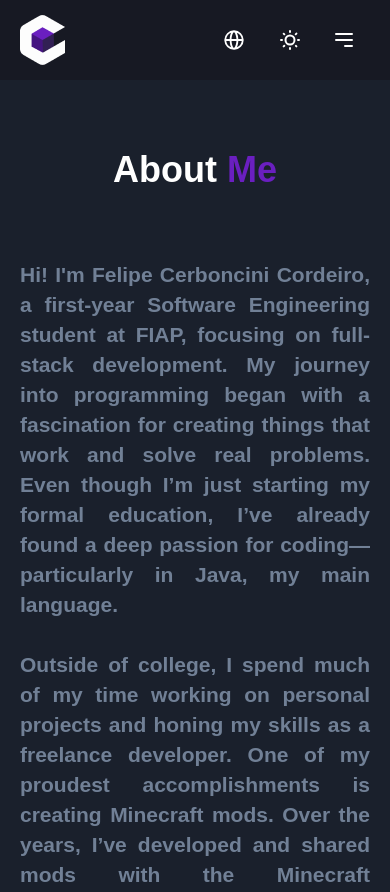
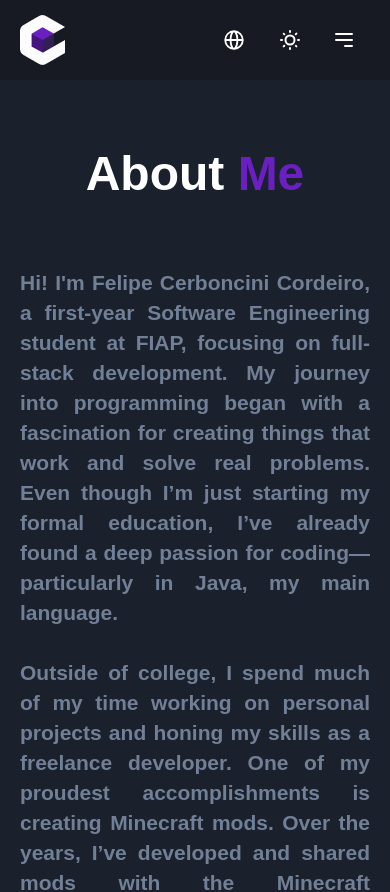
Before and after one commit to CerbonXD/Portfolio-WebSite, a React (Vite) app: page /about in a window 390 px wide. Shown: the top 892 px of the page. Built offline with nearby package versions, Linux system fonts and the light colour scheme; a web font is replaced by a local one; what i18next-xhr-backend would draw is missing.

Commit message:
Change mobile header size on about page

```diff
--- a/src/pages/About.jsx
+++ b/src/pages/About.jsx
@@ -3,7 +3,7 @@ import GitHubCalendar from "react-github-calendar";
 import {useTranslation} from "react-i18next";
 
 const svgSize = "90"
-const h1CenterCss = "text-4xl sm:text-6xl text-center my-[4.375rem]"
+const h1CenterCss = "text-5xl sm:text-6xl text-center my-[4.375rem]"
 const skillsCss = "flex justify-center flex-wrap gap-[3.125rem] max-w-6xl mx-auto"
 const coloredTextCss = "text-[#6A1FC0]"
 
```
